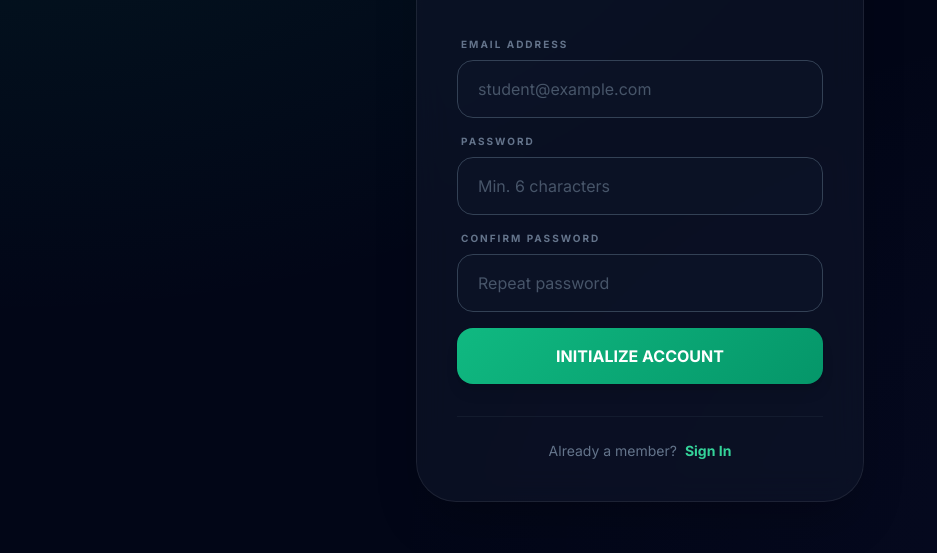
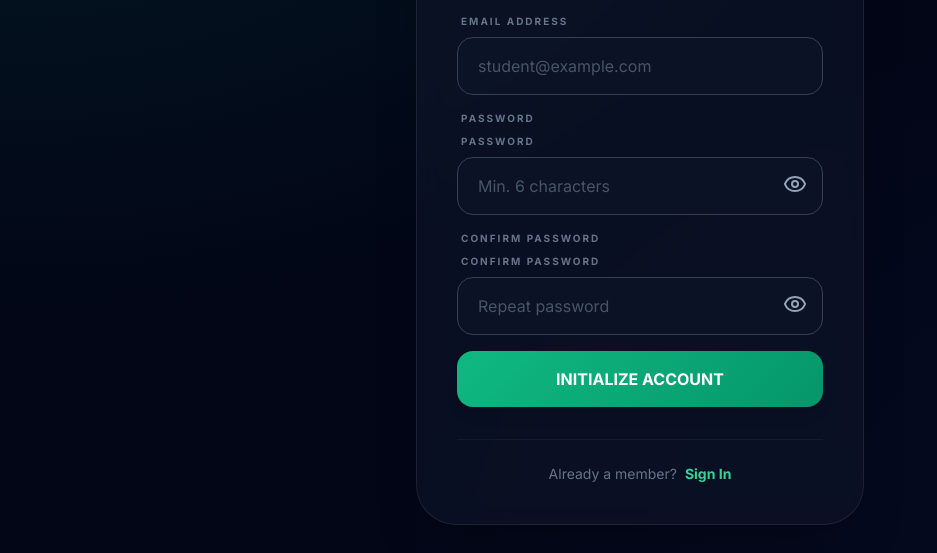
Before and after one commit to Chybyke61/study-ai-frontend, a website: page signup.html in a window 1280 px wide. Shown: the part 247-800 px from the top of the page, without its empty margins (0-937 px from the left). Drawn offline with nearby package versions, Linux system fonts and the light colour scheme.

Commit message:
Update signup.html

```diff
--- a/signup.html
+++ b/signup.html
@@ -50,12 +50,48 @@
 
             <div>
                 <label class="block text-[10px] font-bold text-slate-500 uppercase tracking-[0.2em] ml-1 mb-2">Password</label>
-                <input id="password" type="password" placeholder="Min. 6 characters" class="w-full px-5 py-4 rounded-2xl bg-slate-900/50 border border-slate-700 text-white placeholder-slate-600 focus:outline-none focus:ring-2 focus:ring-emerald-500/40 transition-all">
+                <div class="relative">
+    <label class="block text-[10px] font-bold text-slate-500 uppercase tracking-[0.2em] ml-1 mb-2">Password</label>
+
+    <input
+        id="password"
+        type="password"
+        placeholder="Min. 6 characters"
+        class="w-full px-5 py-4 rounded-2xl bg-slate-900/50 border border-slate-700 text-white placeholder-slate-600 focus:outline-none focus:ring-2 focus:ring-emerald-500/40 transition-all pr-12"
+    >
+
+    <!-- 👁 Eye -->
+    <button
+        type="button"
+        onclick="togglePassword('password', this)"
+        class="absolute right-4 top-[38px] text-slate-400 hover:text-white"
+    >
+        <i data-lucide="eye"></i>
+    </button>
+                </div>
             </div>
 
             <div>
                 <label class="block text-[10px] font-bold text-slate-500 uppercase tracking-[0.2em] ml-1 mb-2">Confirm Password</label>
-                <input id="confirmPassword" type="password" placeholder="Repeat password" class="w-full px-5 py-4 rounded-2xl bg-slate-900/50 border border-slate-700 text-white placeholder-slate-600 focus:outline-none focus:ring-2 focus:ring-emerald-500/40 transition-all">
+                <div class="relative">
+    <label class="block text-[10px] font-bold text-slate-500 uppercase tracking-[0.2em] ml-1 mb-2">Confirm Password</label>
+
+    <input
+        id="confirmPassword"
+        type="password"
+        placeholder="Repeat password"
+        class="w-full px-5 py-4 rounded-2xl bg-slate-900/50 border border-slate-700 text-white placeholder-slate-600 focus:outline-none focus:ring-2 focus:ring-emerald-500/40 transition-all pr-12"
+    >
+
+    <!-- 👁 Eye -->
+    <button
+        type="button"
+        onclick="togglePassword('confirmPassword', this)"
+        class="absolute right-4 top-[38px] text-slate-400 hover:text-white"
+    >
+        <i data-lucide="eye"></i>
+    </button>
+                </div>
             </div>
 
             <button onclick="signUp()" id="signupBtn" class="w-full btn-emerald text-white font-bold py-4 rounded-2xl shadow-lg mt-2 active:scale-95">INITIALIZE ACCOUNT</button>
@@ -124,6 +160,21 @@
                 window.location.href = "index.html?verify=1&email=" + encodeURIComponent(email);
             }, 2000);
         }
+
+        function togglePassword(id, btn) {
+    const input = document.getElementById(id);
+    const icon = btn.querySelector("i");
+
+    if (input.type === "password") {
+        input.type = "text";
+        icon.setAttribute("data-lucide", "eye-off");
+    } else {
+        input.type = "password";
+        icon.setAttribute("data-lucide", "eye");
+    }
+
+    lucide.createIcons();
+        }
     </script>
 </body>
 </html>
```
